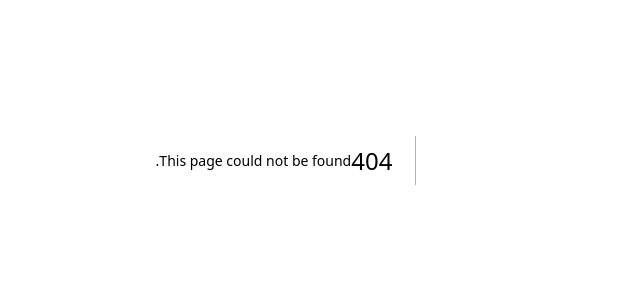
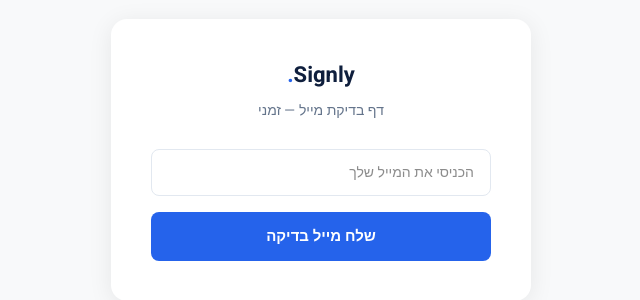
Before and after one commit to linoyayns/signly, a Next.js app: page /test-email in a window 1280 px wide. Before the commit this address had no page. Shown: the part 240-540 px from the top of the page, without its empty margins (386-1026 px from the left). Built offline with nearby package versions, Linux system fonts and the light colour scheme.

Commit message:
Add temporary email test page at /test-email

```diff
--- /dev/null
+++ b/app/test-email/page.tsx
@@ -0,0 +1,92 @@
+"use client";
+
+import { useState } from "react";
+
+export default function TestEmailPage() {
+  const [email, setEmail] = useState("");
+  const [status, setStatus] = useState<"idle" | "sending" | "sent" | "failed">("idle");
+  const [message, setMessage] = useState("");
+
+  async function sendTest() {
+    if (!email) return;
+    setStatus("sending");
+    try {
+      const res = await fetch("/api/send-contract", {
+        method: "POST",
+        headers: { "Content-Type": "application/json" },
+        body: JSON.stringify({
+          contractText: `# חוזה בדיקה — Signly
+
+## זהו מייל בדיקה
+
+**פרילנסר:** לינוי
+**לקוח:** לקוח בדיקה
+
+אם קיבלת מייל זה, האוטומציה עובדת כמו שצריך.
+
+## תנאי תשלום
+
+סכום: 5,000 ₪
+מועד תשלום: תוך 30 יום מקבלת חשבונית
+
+## סיום
+
+חוזה זה נוצר לצורכי בדיקה בלבד.`,
+          email,
+          freelancerName: "לינוי",
+          clientName: "לקוח בדיקה",
+          sessionId: "test-123",
+        }),
+      });
+      const data = await res.json();
+      if (res.ok) {
+        setStatus("sent");
+        setMessage("המייל נשלח! בדקי את תיבת הדואר.");
+      } else {
+        setStatus("failed");
+        setMessage(data.error ?? "שגיאה לא ידועה");
+      }
+    } catch {
+      setStatus("failed");
+      setMessage("שגיאת רשת");
+    }
+  }
+
+  return (
+    <main style={{ minHeight: "100vh", display: "flex", alignItems: "center", justifyContent: "center", backgroundColor: "#F8F9FA", direction: "rtl" }}>
+      <div style={{ background: "white", borderRadius: 16, padding: 40, maxWidth: 420, width: "100%", boxShadow: "0 4px 24px rgba(0,0,0,0.08)", textAlign: "center" }}>
+        <div style={{ fontSize: 22, fontWeight: 900, color: "#0F1F3D", marginBottom: 8 }}>
+          Signly<span style={{ color: "#2563EB" }}>.</span>
+        </div>
+        <p style={{ color: "#64748B", fontSize: 14, marginBottom: 28 }}>דף בדיקת מייל — זמני</p>
+
+        <input
+          type="email"
+          placeholder="הכניסי את המייל שלך"
+          value={email}
+          onChange={(e) => setEmail(e.target.value)}
+          style={{ width: "100%", padding: "12px 16px", border: "1px solid #E2E8F0", borderRadius: 8, fontSize: 14, marginBottom: 16, boxSizing: "border-box", textAlign: "right" }}
+        />
+
+        <button
+          onClick={sendTest}
+          disabled={status === "sending" || !email}
+          style={{ width: "100%", padding: "13px 0", background: status === "sending" ? "#93C5FD" : "#2563EB", color: "white", border: "none", borderRadius: 8, fontSize: 15, fontWeight: 700, cursor: status === "sending" ? "not-allowed" : "pointer" }}
+        >
+          {status === "sending" ? "שולח..." : "שלח מייל בדיקה"}
+        </button>
+
+        {status === "sent" && (
+          <div style={{ marginTop: 20, padding: "12px 16px", background: "#F0FDF4", border: "1px solid #86EFAC", borderRadius: 8, color: "#16A34A", fontSize: 14, fontWeight: 600 }}>
+            ✓ {message}
+          </div>
+        )}
+        {status === "failed" && (
+          <div style={{ marginTop: 20, padding: "12px 16px", background: "#FFF1F2", border: "1px solid #FECDD3", borderRadius: 8, color: "#BE123C", fontSize: 14 }}>
+            ✗ {message}
+          </div>
+        )}
+      </div>
+    </main>
+  );
+}
```
